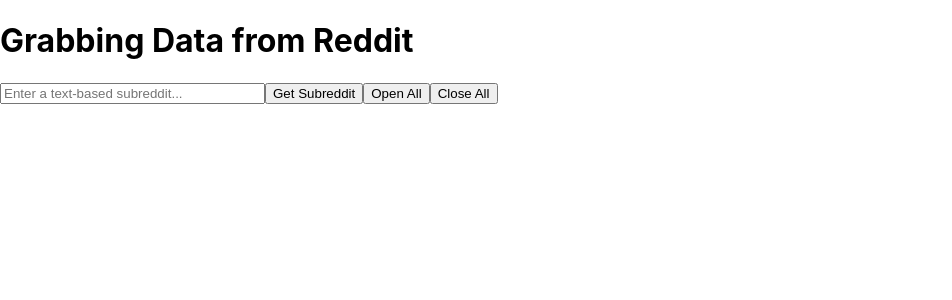
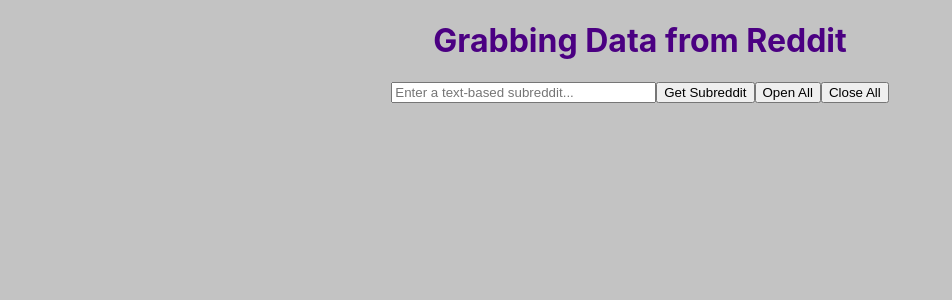
Before and after one commit to saarkgit/react-reddit-reader, a React (Create React App) app: page / in a window 1280 px wide. Shown: the top 300 px of the page, without its empty margins (0-952 px from the left). Built offline with nearby package versions, Linux system fonts and the light colour scheme.

Commit message:
css upgrades, removed stickied posts

```diff
--- a/src/NewReddit.js
+++ b/src/NewReddit.js
@@ -4,17 +4,17 @@
   let date = new Date(props.post.data.created * 1000).toLocaleString('en-GB');
   if (props.status) {
     return (
-      <button onClick={props.onClick}>
+      <button className='threadButton' onClick={props.onClick}>
         <p>Title: {props.post.data.title}</p>
         <p>User: {props.post.data.author}</p>
         <p>Time: {date}</p>
-        <p>Content: {props.post.data.selftext}</p>
+        <p className='content'>Content: {props.post.data.selftext}</p>
       </button>
     );
   }
 
   return (
-    <button onClick={props.onClick}>
+    <button className='threadButton' onClick={props.onClick}>
       <p>Title: {props.post.data.title}</p>
       <p>User: {props.post.data.author}</p>
       <p>Time: {date}</p>
@@ -52,9 +52,11 @@
               if (!this.state.allThreads.some(
                 (post) => this.checkIfExisting(post, thread.data.title)
               )) {
+                if (thread.data.distinguished === null) {
                   this.state.allThreads.push(this.createThread(thread, indexCount, this.state.threadVisible))
                   tempAllThreads.push(this.createThread(thread, indexCount, this.state.threadVisible))
                   indexCount++;
+                }
               }
             })
 
@@ -101,14 +103,18 @@
 
   render() {
     return (
-      <div>
+      <body>
         <h1>Grabbing Data from Reddit</h1>
+        <div className='buttons'>
           <input type="text" size={30} id='searchInput' placeholder='Enter a text-based subreddit...'></input>
           <button onClick={this.getSubreddit}>Get Subreddit</button>
           <button onClick={() => this.handleButtonClick(true)}>Open All</button>
           <button onClick={() => this.handleButtonClick(false)}>Close All</button>
-        <div>{this.state.allThreads}</div>
         </div>
+        <div className='threads'>
+          {this.state.allThreads}
+        </div>
+      </body>
     );
   }
 }
--- a/src/index.css
+++ b/src/index.css
@@ -1,13 +1,49 @@
 body {
-  margin: 0;
-  font-family: -apple-system, BlinkMacSystemFont, 'Segoe UI', 'Roboto', 'Oxygen',
-    'Ubuntu', 'Cantarell', 'Fira Sans', 'Droid Sans', 'Helvetica Neue',
+  display: flex;
+  flex-direction: column;
+  justify-content: center;
+  background-color: rgb(195, 195, 195);
+  margin: auto;
+  font-family: -apple-system, BlinkMacSystemFont, "Segoe UI", "Roboto", "Oxygen",
+    "Ubuntu", "Cantarell", "Fira Sans", "Droid Sans", "Helvetica Neue",
     sans-serif;
   -webkit-font-smoothing: antialiased;
   -moz-osx-font-smoothing: grayscale;
 }
 
 code {
-  font-family: source-code-pro, Menlo, Monaco, Consolas, 'Courier New',
+  font-family: source-code-pro, Menlo, Monaco, Consolas, "Courier New",
     monospace;
 }
+
+h1 {
+  color: indigo;
+  text-align: center;
+  flex-flow: row;
+}
+
+.threads {
+  display: flex;
+  flex-flow: column wrap;
+}
+
+.threadButton {
+  display: flex;
+  align-items: flex-start;
+  /* justify-content: flex-start; */
+  flex-flow: column nowrap;
+  width: max-content;
+  margin-top: 1%;
+  margin-left: 15%;
+  border: 1px solid rgb(13, 85, 202);
+}
+
+.buttons {
+  display: flex;
+  flex-flow: row nowrap;
+  justify-content: center;
+}
+
+.content {
+  color: rgb(0, 96, 0);
+}
```
Lines whose indentation alone changed are shown as unchanged.
